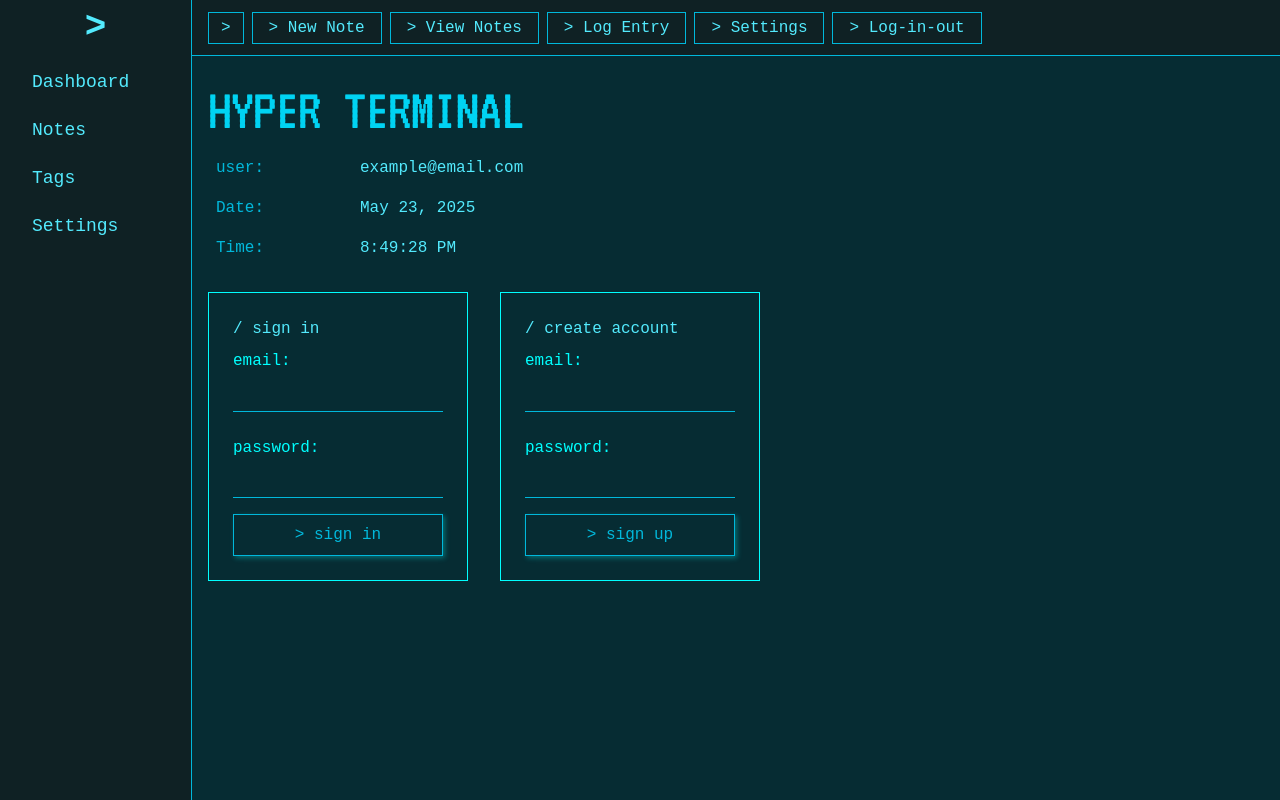
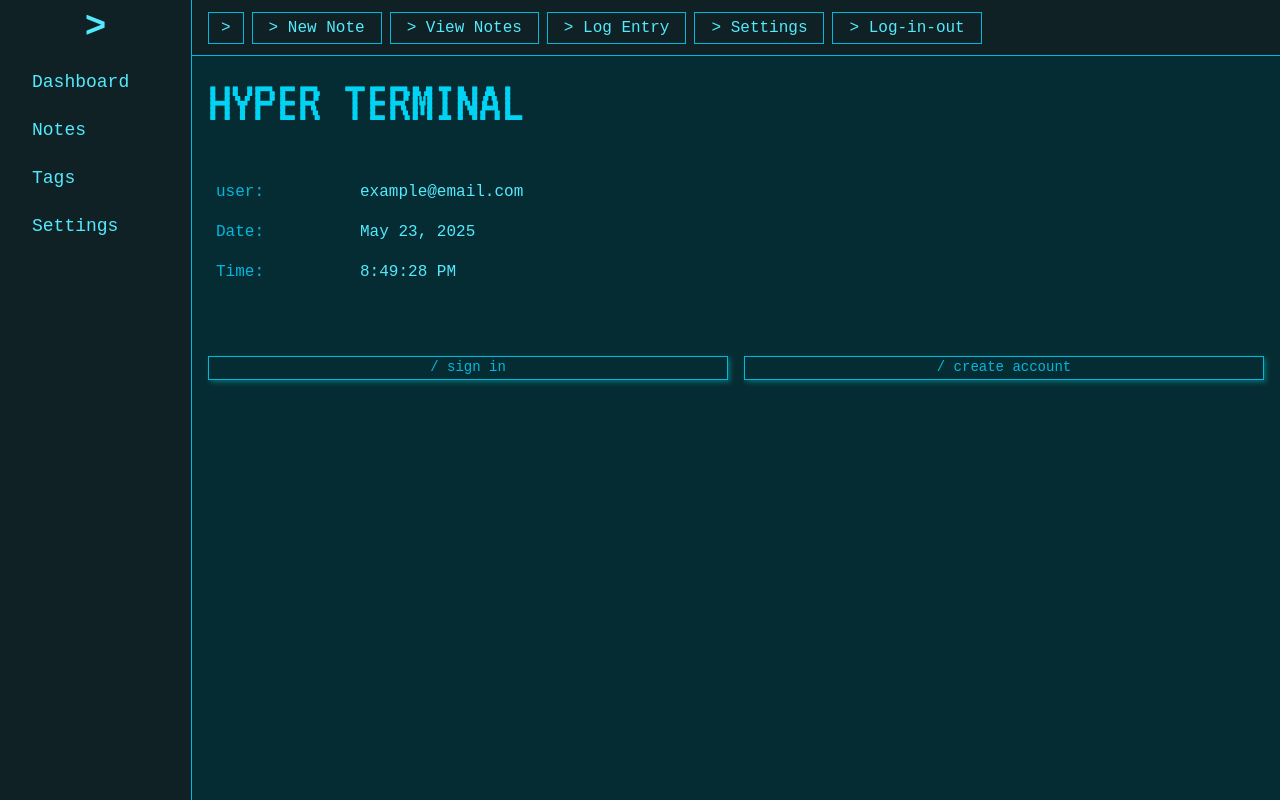
Before and after one commit to thachghub/terminal-notes-app-v2, a Next.js app: page /dashboard in a window 1280 px wide. Built offline with nearby package versions, Linux system fonts and the light colour scheme; a web font is replaced by a local one.

Commit message:
refactor: Improve login panel layout and spacing
- Stack form below buttons
- Adjust spacing between elements
- Fix background colors
- Make forms more compact

```diff
--- a/src/app/globals.css
+++ b/src/app/globals.css
@@ -51,13 +51,15 @@
 /* Master Login Panel Styles */
 .masterloginpanel {
   display: flex;
-  gap: 2rem;
+  flex-direction: column;
+  gap: 0.3rem;
   padding: 0;
+  background: #062c33;
 }
 
 .masterloginpanel .panel {
   border: 1px solid #00ffff;
-  padding: 1.5rem;
+  padding: 0.3rem;
   width: 260px;
   background: #062c33;
 }
@@ -66,20 +68,26 @@
   display: block;
   margin: 0.5rem 0 0.25rem;
   color: #00ffff;
+  font-size: 0.875rem;
+  line-height: 1.2;
 }
 
 .masterloginpanel input {
   width: 100%;
-  padding: 0.3rem;
-  margin-bottom: 1rem;
+  padding: 0.1rem;
+  margin-bottom: 0.5rem;
   font-family: inherit;
+  font-size: 0.875rem;
+  line-height: 1.2;
 }
 
 .masterloginpanel button {
   width: 100%;
-  padding: 0.5rem;
-  font-size: 1rem;
+  padding: 0.15rem;
+  font-size: 0.875rem;
   cursor: pointer;
   font-family: inherit;
   box-shadow: 2px 2px 5px #00ffff50;
+  line-height: 1.2;
+  margin-top: 0.5rem;
 }
--- a/src/components/DashboardLayout.tsx
+++ b/src/components/DashboardLayout.tsx
@@ -10,7 +10,7 @@ export default function DashboardLayout({ children }: { children: React.ReactNod
       <Sidebar />
 
       {/* Right Frame */}
-      <div className="flex flex-col flex-1 overflow-hidden bg-[#042336]">
+      <div className="flex flex-col flex-1 overflow-hidden bg-[#062c33]">
         {/* Top Navigation Frame */}
         <div className="h-14 bg-[#0f2124] border-b border-cyan-500 px-4 py-2">
           <TopNav />
--- a/src/components/TerminalDisplay.tsx
+++ b/src/components/TerminalDisplay.tsx
@@ -1,35 +1,88 @@
 // src/components/TerminalDisplay.tsx
 
+import { motion, AnimatePresence } from 'framer-motion';
+import { useState } from 'react';
 import TerminalTitle from './TerminalTitle';
 import TerminalDisplayWidgets from './TerminalDisplayWidgets';
 
 export default function TerminalDisplay() {
+  const [showSignIn, setShowSignIn] = useState(false);
+  const [showSignUp, setShowSignUp] = useState(false);
+
+  const handleSignInClick = () => {
+    setShowSignIn(true);
+    setShowSignUp(false);
+  };
+
+  const handleSignUpClick = () => {
+    setShowSignUp(true);
+    setShowSignIn(false);
+  };
+
   return (
-    <div className="w-full min-h-screen bg-[#062c33] pt-6 px-4">
+    <div className="flex flex-col gap-8 bg-[#062c33] p-4">
       <TerminalTitle />
       <TerminalDisplayWidgets />
+
       <div className="masterloginpanel mt-8">
-        <div className="panel">
+        <div className="flex gap-4 mb-4">
+          <button
+            onClick={handleSignInClick}
+            className="border border-cyan-500 text-cyan-500 hover:bg-cyan-500/10 transition-colors px-3 py-1 text-sm"
+          >
+            / sign in
+          </button>
+          <button
+            onClick={handleSignUpClick}
+            className="border border-cyan-500 text-cyan-500 hover:bg-cyan-500/10 transition-colors px-3 py-1 text-sm"
+          >
+            / create account
+          </button>
+        </div>
+
+        <AnimatePresence>
+          {showSignIn && (
+            <motion.div
+              initial={{ opacity: 0, y: 20 }}
+              animate={{ opacity: 1, y: 0 }}
+              exit={{ opacity: 0, y: -20 }}
+              className="panel mt-4"
+            >
               <div>/ sign in</div>
               <label htmlFor="signin-email">email:</label>
               <input type="email" id="signin-email" className="border-b border-cyan-500 text-cyan-500 bg-transparent" />
               <label htmlFor="signin-password">password:</label>
               <input type="password" id="signin-password" className="border-b border-cyan-500 text-cyan-500 bg-transparent" />
-          <button className="border border-cyan-500 text-cyan-500 hover:bg-cyan-500/10 transition-colors">
+              <button
+                className="border border-cyan-500 text-cyan-500 hover:bg-cyan-500/10 transition-colors mt-2"
+                onClick={() => setShowSignIn(false)}
+              >
                 &gt; sign in
               </button>
-        </div>
+            </motion.div>
+          )}
 
-        <div className="panel">
+          {showSignUp && (
+            <motion.div
+              initial={{ opacity: 0, y: 20 }}
+              animate={{ opacity: 1, y: 0 }}
+              exit={{ opacity: 0, y: -20 }}
+              className="panel mt-4"
+            >
               <div>/ create account</div>
               <label htmlFor="signup-email">email:</label>
               <input type="email" id="signup-email" className="border-b border-cyan-500 text-cyan-500 bg-transparent" />
               <label htmlFor="signup-password">password:</label>
               <input type="password" id="signup-password" className="border-b border-cyan-500 text-cyan-500 bg-transparent" />
-          <button className="border border-cyan-500 text-cyan-500 hover:bg-cyan-500/10 transition-colors">
+              <button
+                className="border border-cyan-500 text-cyan-500 hover:bg-cyan-500/10 transition-colors mt-2"
+                onClick={() => setShowSignUp(false)}
+              >
                 &gt; sign up
               </button>
-        </div>
+            </motion.div>
+          )}
+        </AnimatePresence>
       </div>
     </div>
   );
```
Lines whose indentation alone changed are shown as unchanged.
